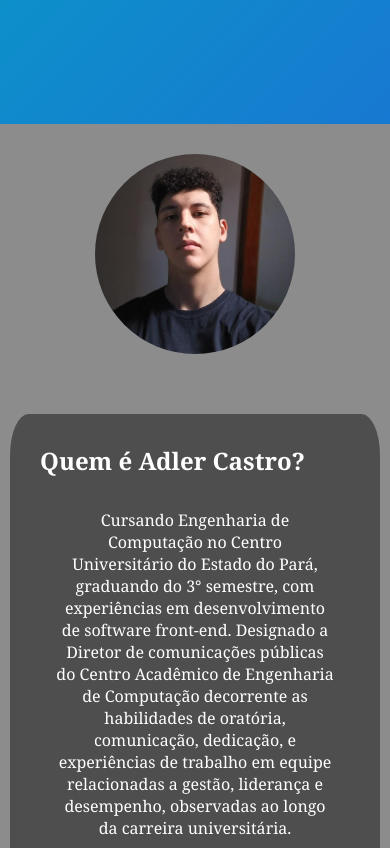
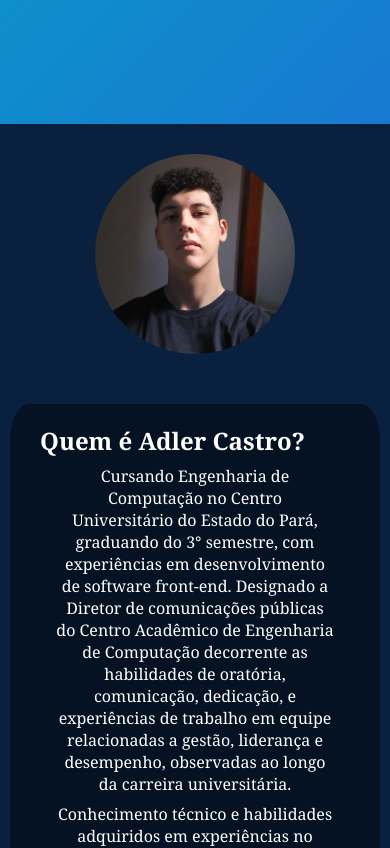
Before and after one commit to AdlerCastro/Website-Pessoal, a Next.js app in the folder website-pessoal/: page / in a window 390 px wide. Shown: the part 720-1568 px from the top of the page. Built offline with nearby package versions, Linux system fonts and the light colour scheme.

Commit message:
:bug: fix: Páginas recebiam css das demais

```diff
--- a/website-pessoal/src/app/globals.css
+++ b/website-pessoal/src/app/globals.css
@@ -1,5 +1,5 @@
 :root {
-    --background-color: rgba(0, 0, 0, 0.450);
+    --background-color-default: rgba(0, 0, 0, 0.45);
     --color-default: #ffffff;
 }
 
@@ -10,7 +10,7 @@
 
 body {
   color: var(--color-default) ;
-  background: var(--background-color) ;
+  background: var(--background-color-default) ;
   font-size: medium;
   font-family: Georgia, 'Times New Roman', Times, serif;
   width: 100%;
--- a/website-pessoal/src/components/organisms/Header/styles.css
+++ b/website-pessoal/src/components/organisms/Header/styles.css
@@ -1,7 +1,7 @@
 :root {
     --background-header: rgba(12, 12, 12, 0.822);
     --background-menu: black;
-    --text-color: white;
+    --text-color-menu: white;
 }
 
 * {
@@ -44,10 +44,11 @@ a {
 
 .menu{
     width: 100%;
+    padding-block: 5px;
 }
 
 .menu a {
-    color: var(--text-color);
+    color: var(--text-color-menu);
     padding-block: 1rem;
     font-size: large;
     cursor: pointer;
--- a/website-pessoal/src/components/organisms/NoticeWhatsapp/styles.css
+++ b/website-pessoal/src/components/organisms/NoticeWhatsapp/styles.css
@@ -1,7 +1,7 @@
 :root{
     --background-notice: rgba(59, 59, 59, 0.966);
     --color-border-notice: rgb(52, 243, 52);
-    --text-color: white;
+    --text-color-NoticeWhatsapp: white;
 
     --background-profile: linear-gradient(125deg,rgb(255, 0, 0), rgb(0, 0, 255));
 }
@@ -20,7 +20,7 @@
 }
 
 #Link{
-    color: var(--text-color);
+    color: var(--text-color-NoticeWhatsapp);
     transition: 0.5s ease-in-out;
 }
 
--- a/website-pessoal/src/components/templates/About/styles.css
+++ b/website-pessoal/src/components/templates/About/styles.css
@@ -1,7 +1,7 @@
 :root{
-    --background-About: linear-gradient(90deg, #09203F);
+    --background-color-About: linear-gradient(0deg, #2269c5, #09203F 20%);
     --background-description: rgba(0, 0, 0, 0.445);
-    --text-color: white;
+    --text-color-About: white;
 }
 
 .about{
@@ -10,9 +10,9 @@
     flex-direction: row;
     justify-content: space-around;
     width: 100%;
-    height: 120%;
-    background: var(--background-About);
-    color: var(--text-color);
+    height: 100%;
+    background: var(--background-color-About);
+    color: var(--text-color-About);
 }
 
 .description{
@@ -30,7 +30,6 @@
     align-items: center;
     justify-content: center;
     flex-wrap: wrap;
-    gap: 1rem;
 }
 
 .image{
@@ -38,7 +37,7 @@
     height: 400px;
     border-radius: 100%;
     transition: 0.3s ease-in-out;
-    padding-inline: 20px;
+    padding: 20px;
 }
 
 @media(max-width: 767px){
@@ -50,6 +49,10 @@
 
     .description{
         order: 1;
+        padding-block: 20px;
+        margin-top: 0;
+        margin-bottom: 20px;
+        gap: 0.5rem;
     }
 
     .image{
@@ -57,6 +60,7 @@
         height: 200px;
         margin: 10px;
         margin-block: 30px;
+        padding: 0;
     }
 }
 
@@ -68,3 +72,15 @@
         }
     }
 }
+
+@media(min-width: 1440px){
+    .about{
+        gap: 5%;
+    }
+
+    .description{
+        margin-inline: 20px;
+        margin-block: 0;
+        width: 60%;
+    }
+}
--- a/website-pessoal/src/components/templates/Footer/style.css
+++ b/website-pessoal/src/components/templates/Footer/style.css
@@ -1,11 +1,11 @@
 :root {
     --background-footer: rgb(17, 17, 17);
-    --text-color: rgb(255, 255, 255);
+    --text-color-footer: rgb(255, 255, 255);
 }
 
 .footer{
     background-color: var(--background-footer);
-    color: var(--text-color);
+    color: var(--text-color-footer);
     display: flex;
     flex-direction: column;
     align-items: center;
@@ -24,7 +24,6 @@
     justify-content: space-around;
     padding-bottom: 3rem;
     margin-bottom: 1rem;
-
     border-bottom: 1px solid;
     border-color: black;
 }
@@ -33,7 +32,6 @@
     display: flex;
     flex-direction: row;
     align-items: center;
-
     gap: 2rem;
 }
 
@@ -54,7 +52,7 @@
 }
 
 a{
-    color: var(--color-footer);
+    color: var(--text-color-footer);
 }
 
 #whatsapp{
--- a/website-pessoal/src/components/templates/Hero/style.css
+++ b/website-pessoal/src/components/templates/Hero/style.css
@@ -4,7 +4,7 @@
 
     /* Guardioes da Galaxia vol. 1 */
     --background-hero: linear-gradient(-45deg, #0D47A1, #1976D2, #00ACC1, #00796B, #4CAF50);
-    --text-color: rgb(255, 255, 255);
+    --text-color-Hero: rgb(255, 255, 255);
     --size-default: medium;
     --width-image: 100%;
     --height-image: 100%;
@@ -12,7 +12,7 @@
 
 .hero {
     background: var(--background-hero);
-    color: var(--text-color);
+    color: var(--text-color-Hero);
     display: flex;
     flex-direction: column;
     width: 100%;
```
